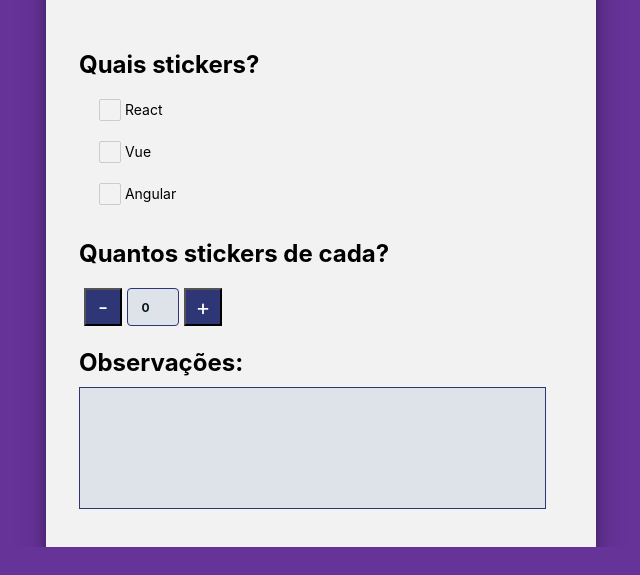
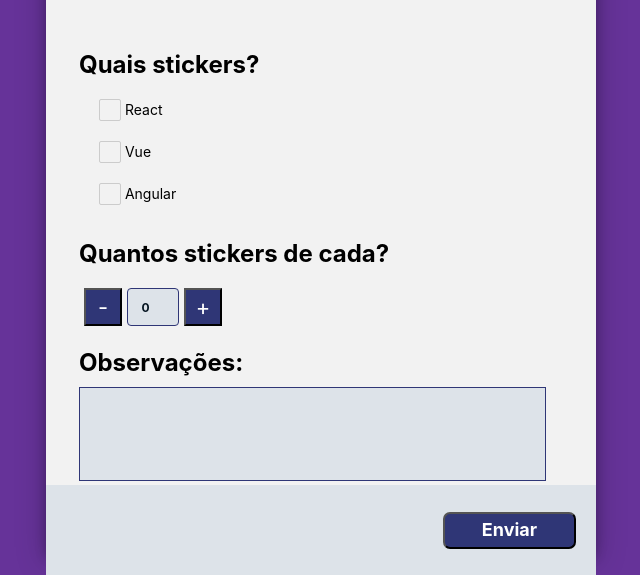
Before and after one commit to GabrielVais/desafio-front-end-stickers, a plain HTML site: page index.html in a window 1280 px wide. Shown: the part 335-910 px from the top of the page, without its empty margins (319-959 px from the left). Before the commit the page ends 882 px from the top, so only its background shows below. Drawn offline with Linux system fonts and the light colour scheme; a web font is replaced by a local one.

Commit message:
adicionado textarea e botao de enviar mensagem

```diff
--- a/css/styles.css
+++ b/css/styles.css
@@ -62,7 +62,7 @@
 
 	background:#2F3676;
 	height:200px;
-	width:550px;
+	max-width:550px;
 	border-radius:0px 0px 60% 40%;
 	overflow: hidden;
 
@@ -117,7 +117,7 @@
 
 .content-body{
 
-	width:100%;
+	width:550px;
 	height:550px;
 	background:#F2F2F2;
 
@@ -154,6 +154,7 @@
   line-height:22px;
 }
 
+
 .c-checkbox span {
   position: relative;
   display: inline-block;
@@ -164,6 +165,11 @@
   border-radius: 2px;
   border: 1px solid #ccc;
   text-align: center;
+}
+
+.c-checkbox span:hover {
+
+ 	background: #191847;
 }
 
 .c-checkbox span:before{
@@ -230,6 +236,13 @@
 
 }
 
+.counter button:hover{
+
+	background: #191847;
+
+}
+
+
 .counter input{
 
 	width:50px;
@@ -250,16 +263,56 @@
 	padding-top:22px;
 }
 
+
+.form-message{
+
+	width:100%;
+}
+
 .form-message textarea{
 
 
 	margin-top:10px;
 	width:90%;
-	height:120px;
+	height:92px;
 	background: #DDE3E9;
 	border: 1px solid #2F3676;
 	resize:none;
+	font-family: Inter;
+	font-style: normal;
+	font-weight: normal;
+	font-size: 14px;
+	line-height: 24px;
+	color: #071723;
+}
+
+.button{
+
+	width:100%;
+	height:90px;
+	background:#DDE3E9;
+	display:flex;
+	align-items:center;
+	justify-content:flex-end;
+
+}
 
 
+.button input{
+
+	height: 37px;
+	width: 133px;
+	display:flex;
+	margin-right:20px;
+	background: #2F3676;
+	border-radius: 7px;
+	font-family: Inter;
+	font-style: normal;
+	font-weight: bold;
+	font-size: 18px;
+	line-height: 22px;
+	color: #FFFFFF;
+	justify-content: center;
+	cursor:pointer;
 
 }
--- a/index.html
+++ b/index.html
@@ -55,7 +55,7 @@
 				<h2>Quantos stickers de cada?</h2>
 					<div class="counter">
 						<button id="btnLess">-</button>
-						<input type="number" id="sticker" value="0">
+						<input type="number" id="sticker" value="0" disabled>
 						<button id="btnAdd">+</button>
 						<span id="valor"></span>
 					</div>
@@ -64,12 +64,11 @@
 					<h2>Observações:</h2>
 					<form class="form-message">
 						<textarea></textarea>
-						<div class="button">
-
-						</div>
-
-					</form>
+					</div>
+				<div class="button">
+					<input type="submit" name="" value="Enviar">
 				</div>
+				</form>
 			</div>
 		</div>
 	</div>
--- a/js/functions.js
+++ b/js/functions.js
@@ -15,7 +15,6 @@
 
     valor++;
 
-
     inputValue.value = valor
 
 }
@@ -31,7 +30,7 @@
 
     inputValue.value = valor;
 
-	}
+  	}
 
 }
 
```
